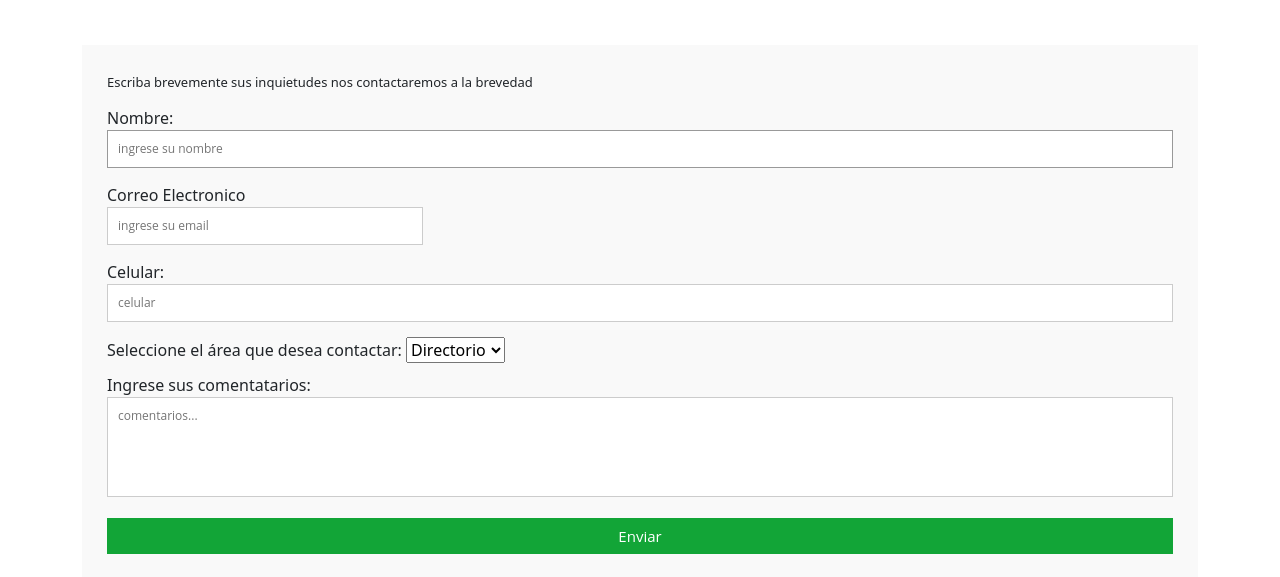
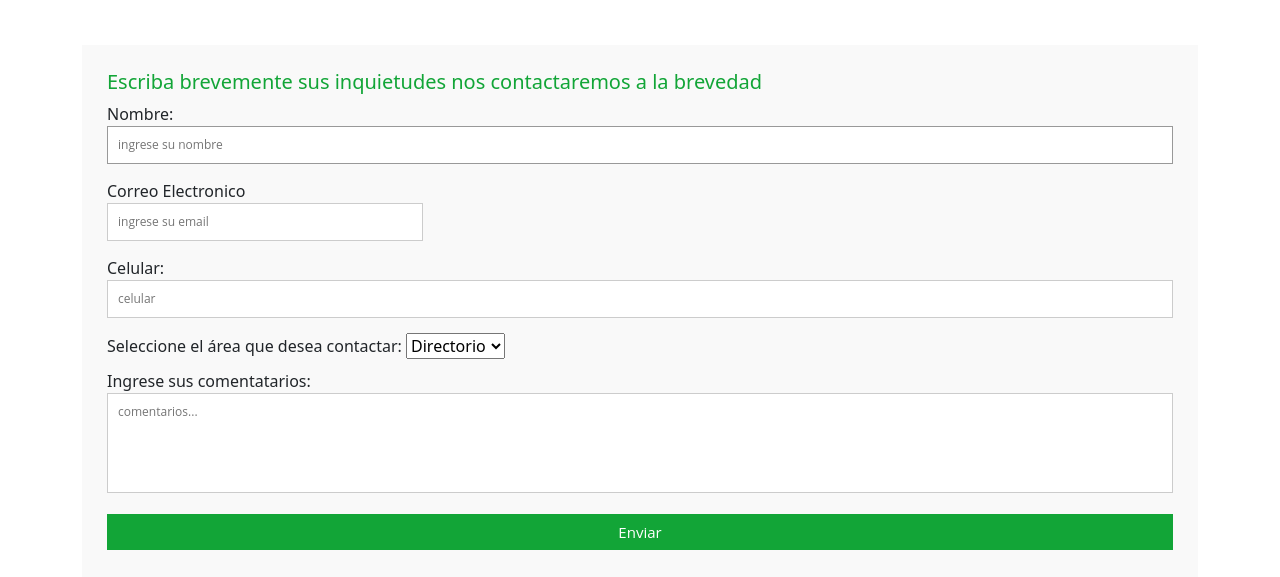
Before and after one commit to NATURALUY/AlvaroIngenio, a plain HTML site: page contacto.html in a window 1280 px wide. Shown: the part 223-800 px from the top of the page. Drawn offline with nearby package versions, Linux system fonts and the light colour scheme.

Commit message:
Modificaciones Contacto

```diff
--- a/contacto.html
+++ b/contacto.html
@@ -58,7 +58,7 @@
         <form name= "Formulario" id="contacto" action="" method="post" data-netlify="true">
             <h4>Escriba brevemente sus inquietudes nos contactaremos a la brevedad</h4>
             <fieldset>
-                <label for="name">Nombre:</label>
+                <label>Nombre:</label>
                 <input placeholder="ingrese su nombre" type="text" tabindex="1" required autofocus>
             </fieldset>
             <fieldset>
--- a/sass/_estilocontacto.scss
+++ b/sass/_estilocontacto.scss
@@ -15,18 +15,13 @@
 	padding:25px;
 	margin:50px 0;
 
-    h3 {
+    h4 {
 	color: #12A537;
 	display: block;
-	font-size: 30px;
+	font-size: 20px;
 	font-weight: 400;
     }
 
-    h4{
-    margin:5px 0 15px;
-	display:block;
-	font-size:13px
-    }
     textarea {
         height:100px;
         max-width:100%;
```
Also changed, not shown: css/estilo.css, 1 other file.
